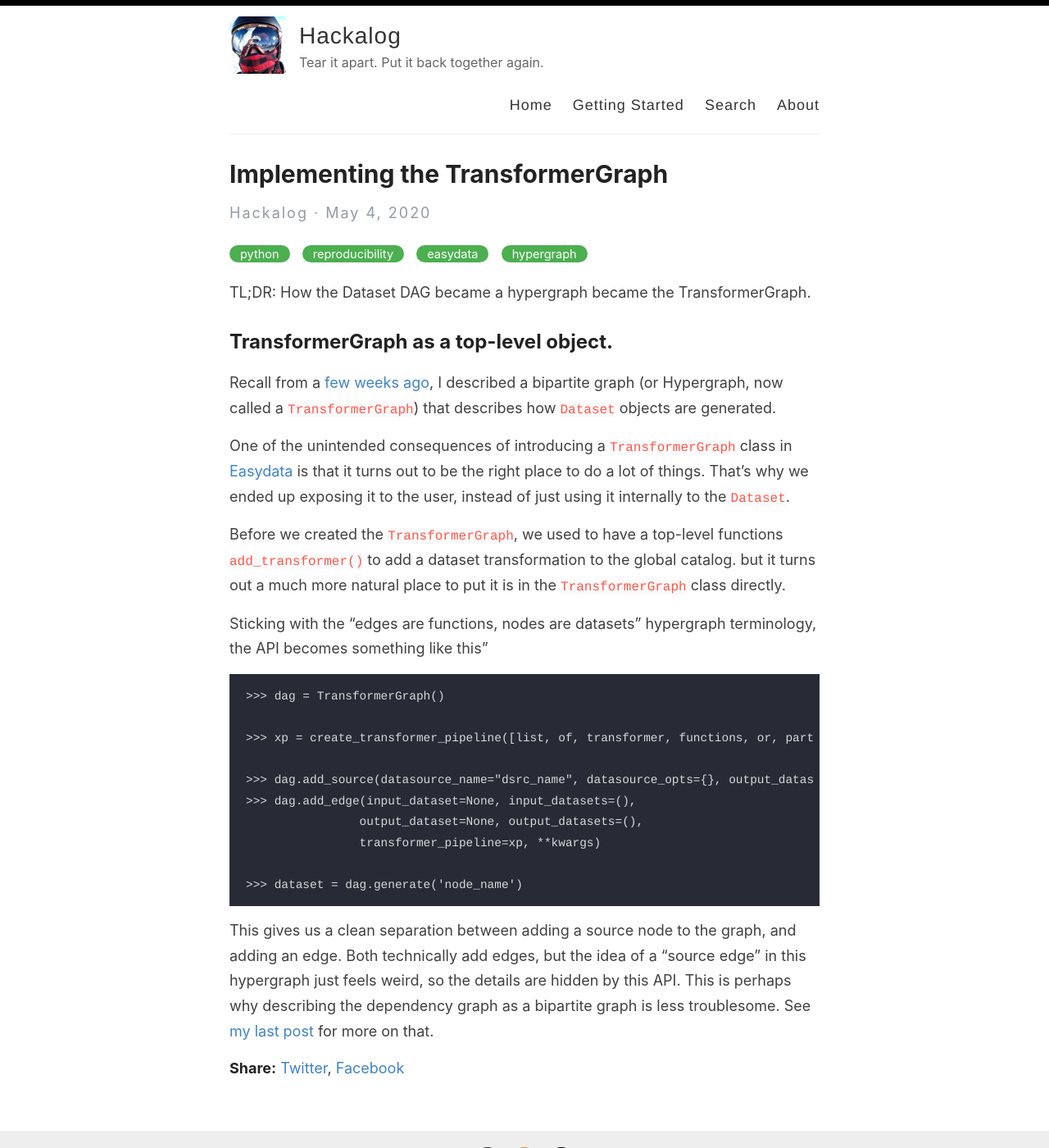
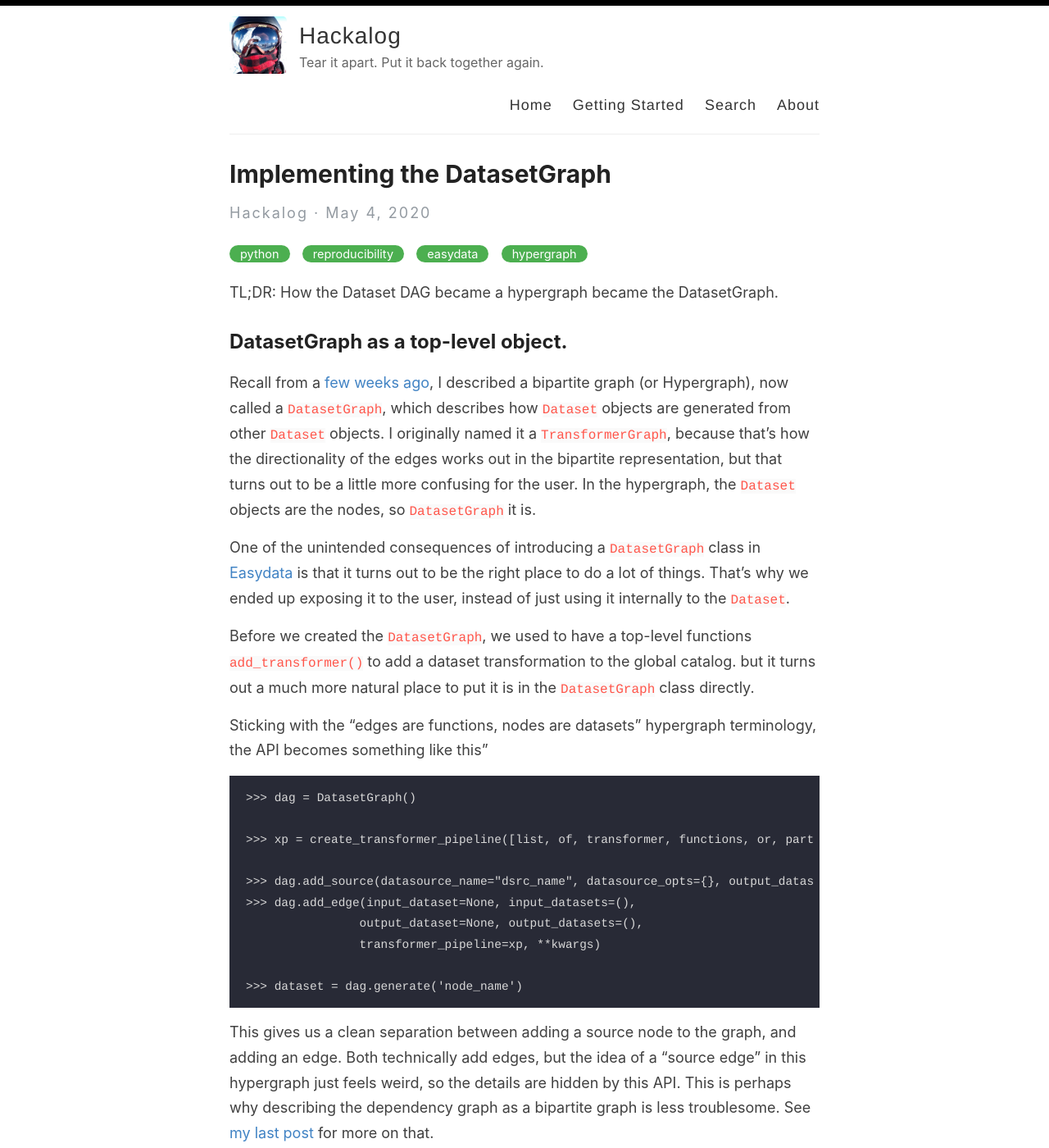
Before and after one commit to hackalog/hackalog.github.io, a Jekyll site: the page built from _posts/2020-05-04-dataset-graph.md, in a window 1280 px wide and 1400 px high. Shown: the whole window at 82% size. Built offline with Jekyll 4.4.1, drawn with Linux system fonts in a browser that asks for light colours.

Commit message:
transformergraph->datasetgraph

````diff
--- a/_posts/2020-05-04-transformer-graph.md
+++ b/_posts/2020-05-04-dataset-graph.md
@@ -1,26 +1,26 @@
 ---
 layout: post
-title: Implementing the TransformerGraph
+title: Implementing the DatasetGraph
 date: 2020-05-04
 categories: [python, reproducibility, easydata, hypergraph]
 excerpt: How the Dataset DAG became a hypergraph became the TransformerGraph.
 permalink: /transformer-graph/
 ---
-TL;DR: How the Dataset DAG became a hypergraph became the TransformerGraph.
+TL;DR: How the Dataset DAG became a hypergraph became the DatasetGraph.
 
-## TransformerGraph as a top-level object.
+## DatasetGraph as a top-level object.
 
-Recall from a [few weeks ago], I described a bipartite graph (or Hypergraph, now called a `TransformerGraph`) that describes how `Dataset` objects are generated.
+Recall from a [few weeks ago], I described a bipartite graph (or Hypergraph), now called a `DatasetGraph`, which describes how `Dataset` objects are generated from other `Dataset` objects. I originally named it a `TransformerGraph`, because that's how the directionality of the edges works out in the bipartite representation, but that turns out to be a little more confusing for the user. In the hypergraph, the `Dataset` objects are the nodes, so `DatasetGraph` it is.
 
 [few weeks ago]: /transformers-and-datasets
 
-One of the unintended consequences of introducing a `TransformerGraph` class in [Easydata] is that it turns out to be the right place to do a lot of things. That’s why we ended up exposing it to the user, instead of just using it internally to the `Dataset`.
+One of the unintended consequences of introducing a `DatasetGraph` class in [Easydata] is that it turns out to be the right place to do a lot of things. That’s why we ended up exposing it to the user, instead of just using it internally to the `Dataset`.
 
-Before we created the `TransformerGraph`, we used to have a top-level functions `add_transformer()` to add a dataset transformation to the global catalog. but it turns out a much more natural place to put it is in the `TransformerGraph` class directly.
+Before we created the `DatasetGraph`, we used to have a top-level functions `add_transformer()` to add a dataset transformation to the global catalog. but it turns out a much more natural place to put it is in the `DatasetGraph` class directly.
 
 Sticking with the “edges are functions, nodes are datasets” hypergraph terminology, the API becomes something like this"
 ```
->>> dag = TransformerGraph()
+>>> dag = DatasetGraph()
 
 >>> xp = create_transformer_pipeline([list, of, transformer, functions, or, partials, ...])
 
````
Also changed, not shown: _posts/2020-03-30-dataset-dag.md (+1 -1 lines), _posts/2020-04-13-transformers-and-datasets.md (+4 -6 lines), _posts/2020-05-06-cache-magic.md (+2 -2 lines).
